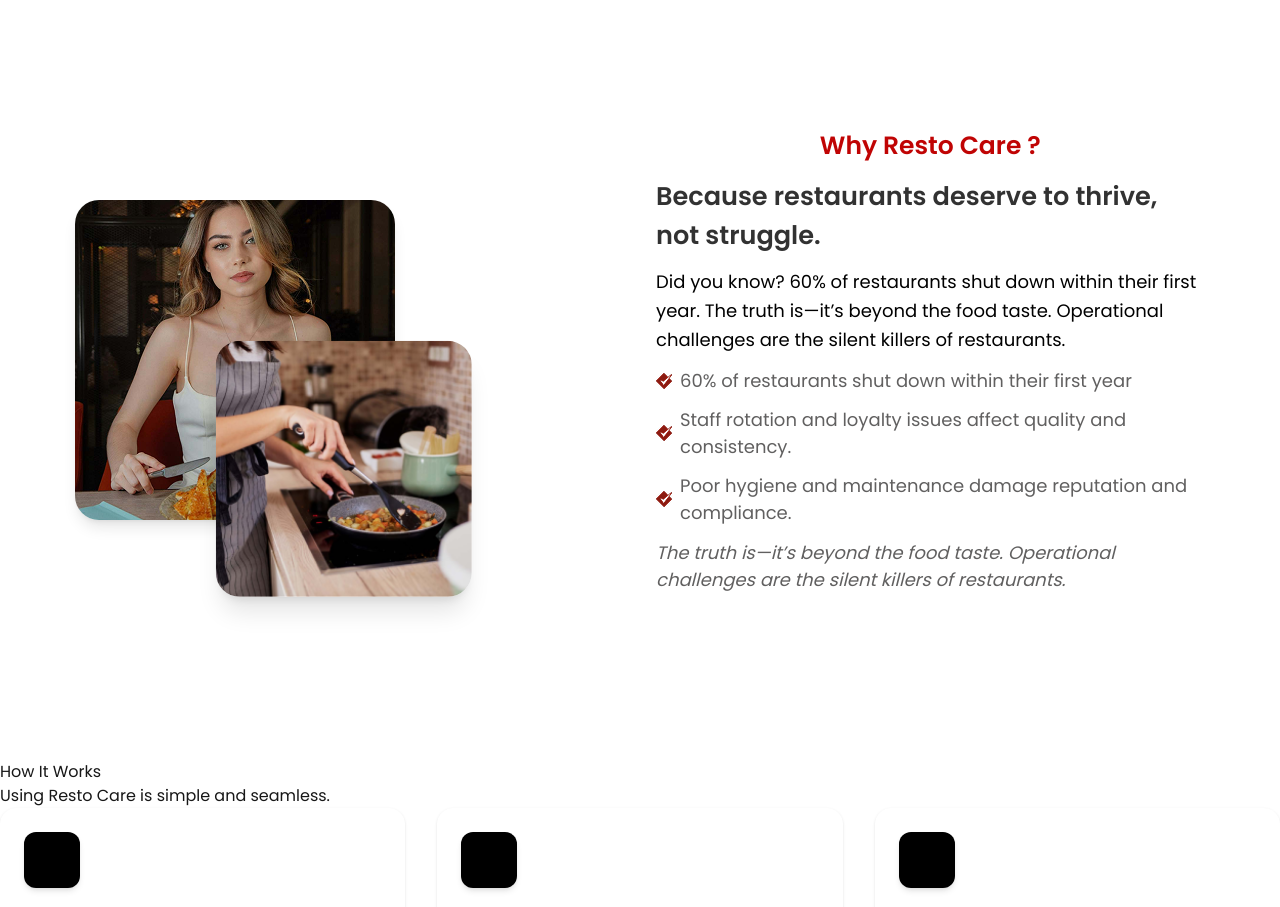
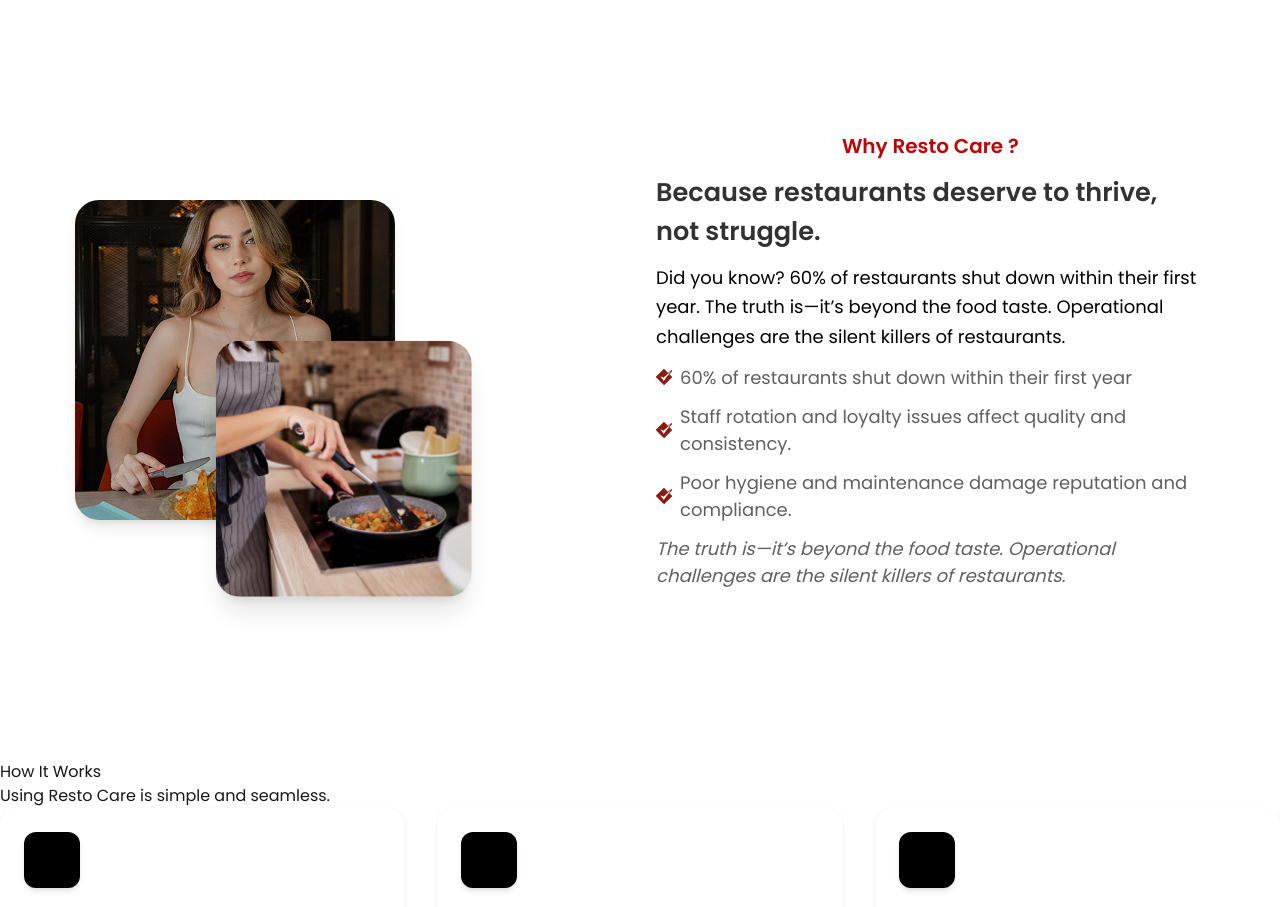
Before and after one commit to prem3892/restocare, a Next.js app: page / in a window 1280 px wide. Shown: the part 840-1747 px from the top of the page. Built offline with nearby package versions, Linux system fonts and the light colour scheme.

Commit message:
fixed layout of why resto care

```diff
--- a/components/whyrestocare.tsx
+++ b/components/whyrestocare.tsx
@@ -38,7 +38,7 @@
         <Typography
           text={WhyRestoCareData.heading}
           element="h2"
-          className="text-[clamp(12px,3vw,25px)] font-semibold
+          className="text-[clamp(16px,2vw,20px)] font-semibold
         text-[#C00404] text-center
         sm:text-start
         "
```
